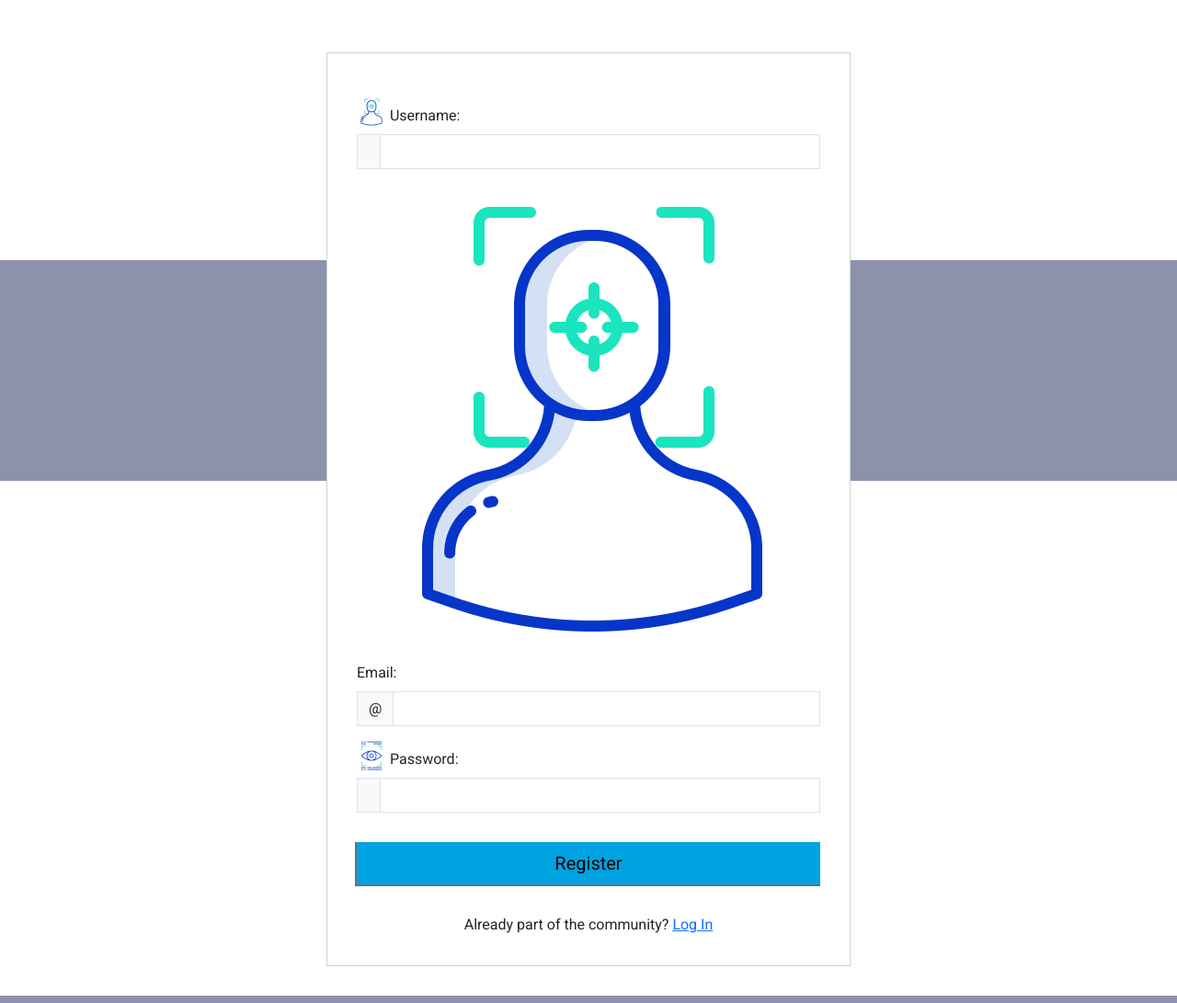
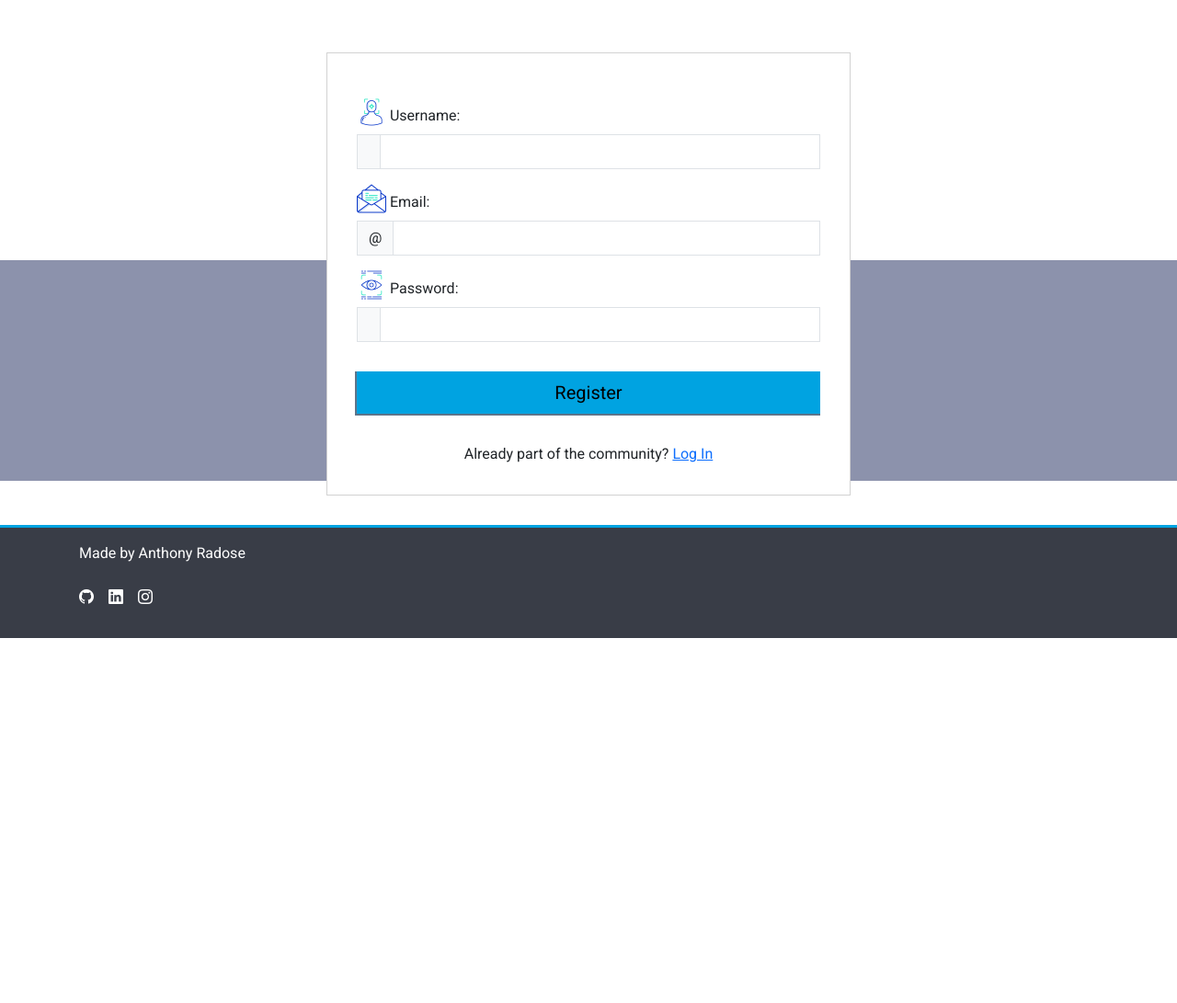
Before and after one commit to anthonyradose/gamesay_milestone_project3, a Flask app: page /sign_up in a window 1280 px wide. Shown: the part 277-1368 px from the top of the page at 92% size. After the commit the page ends 971 px from the top, so only its background shows below. Run offline with Flask 3, Linux system fonts and the light colour scheme; some libraries are stand-ins or nearby versions.

```diff
--- a/static/css/style.css
+++ b/static/css/style.css
@@ -72,7 +72,8 @@ button[aria-expanded="false"] span.read-less {
   height: 4em;
 }
 
-#usernameIcon,
+
+#emailIcon, #usernameIcon,
 #passwordIcon {
   height: 2em;
 }
--- a/templates/sign_up.html
+++ b/templates/sign_up.html
@@ -27,7 +27,7 @@
                     </div>
                                         <!-- Email Field -->
                                         <div class="my-3">
-                                            <img class="d-inline mb-2" id="emailIcon" src="../static/css/icons/username.png" alt="Email Icon">
+                                            <img class="d-inline mb-2" id="emailIcon" src="../static/css/icons/email.png" alt="Email Icon">
                                             <label for="email" class="form-label">Email:</label>
                                             <div class="input-group">
                                                 <span class="input-group-text">@</span>
```
Also changed, not shown: static/css/icons/email.png (added).
